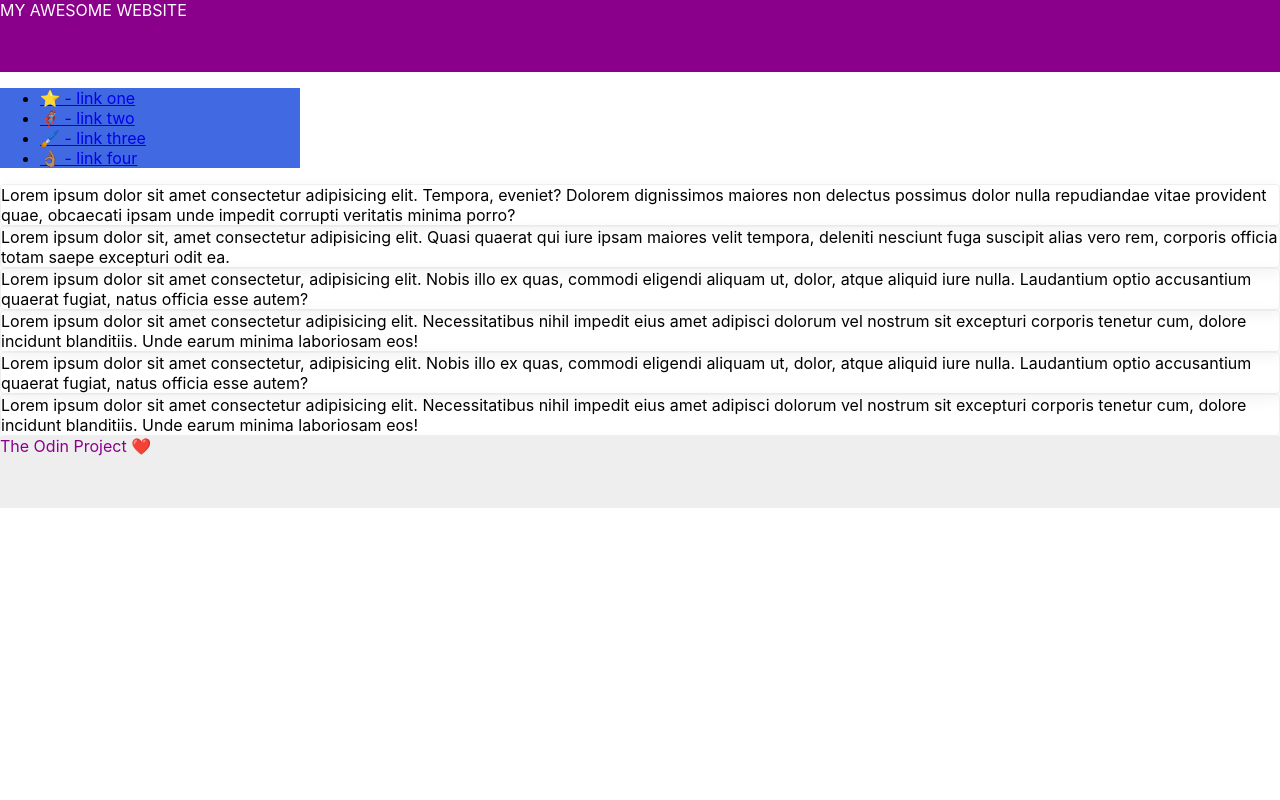
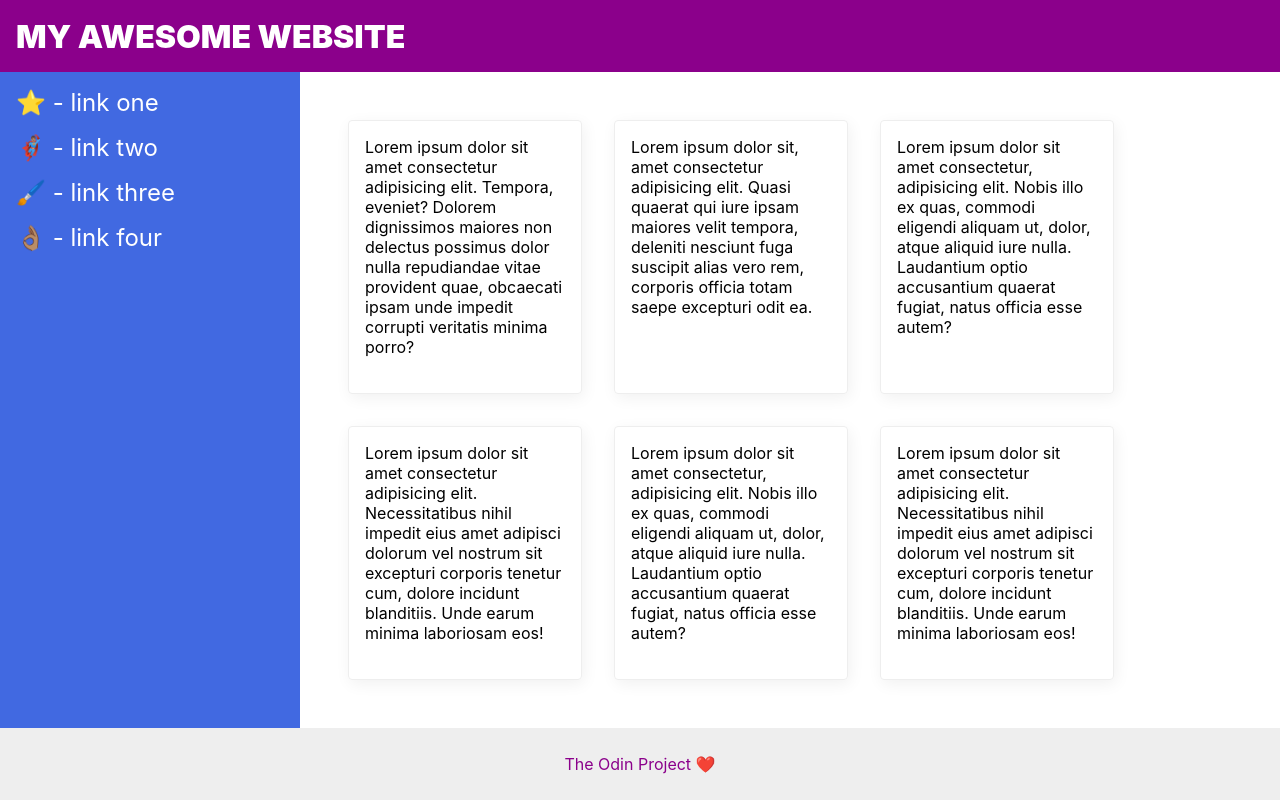
Before and after one commit to SaiNikhil1258/The-Odin-Project, a plain HTML site: page Foundations/CSS Exercises/flex/07-flex-layout-2/index.html in a window 1280 px wide. Drawn offline with Linux system fonts and the light colour scheme.

Commit message:
flexbox exercises

```diff
--- a/Foundations/CSS Exercises/flex/01-flex-center/style.css
+++ b/Foundations/CSS Exercises/flex/01-flex-center/style.css
@@ -3,6 +3,9 @@
   border: 4px solid midnightblue;
   width: 400px;
   height: 300px;
+  display: flex;
+  align-items: center;
+  justify-content: center;
 }
 
 .box {
--- a/Foundations/CSS Exercises/flex/02-flex-header/style.css
+++ b/Foundations/CSS Exercises/flex/02-flex-header/style.css
@@ -1,6 +1,11 @@
 .header  {
   font-family: monospace;
   background: papayawhip;
+  display:flex;
+  flex-direction: row;
+  justify-content: space-between;
+  align-items: center;
+  padding: 8px;
 }
 
 .logo {
@@ -14,6 +19,10 @@
 ul {
   /* this removes the dots on the list items*/
   list-style-type: none;
+  display: flex;
+  flex-direction: row;
+  padding: 0;
+  margin: 0;
 }
 
 a {
@@ -22,4 +31,5 @@ a {
   padding: 8px;
   /* this removes the line under the links */
   text-decoration: none;
+
 }
--- a/Foundations/CSS Exercises/flex/03-flex-header-2/style.css
+++ b/Foundations/CSS Exercises/flex/03-flex-header-2/style.css
@@ -12,6 +12,13 @@ body {
   background: white;
   border-bottom: 1px solid #ddd;
   box-shadow: 0 0 8px rgba(0,0,0,.1);
+  display: flex;
+  flex-direction: row;
+  align-items: center;
+  padding: 16px;
+  position: sticky;
+  justify-content:space-between;
+  padding: 8px;
 }
 
 .profile-image {
@@ -20,6 +27,7 @@ body {
   border-radius: 50%;
   width: 48px;
   height: 48px;
+  display: flex;
 }
 
 .logo {
@@ -35,6 +43,8 @@ button {
   background: rebeccapurple;
   color: white;
   padding: 8px 24px;
+  /* display: flex; */
+  /* justify-content: flex-end; */
 }
 
 a {
@@ -45,4 +55,17 @@ a {
 
 ul {
   list-style-type: none;
+  display: flex;
+  gap:16px;
 }
+
+li {
+  /* justify-content: flex-end; */
+  margin-right: 16px;
+}
+
+.left, .right{
+  display: flex;
+  align-items: center;
+  gap: 16px;
+}
--- a/Foundations/CSS Exercises/flex/04-flex-information/style.css
+++ b/Foundations/CSS Exercises/flex/04-flex-information/style.css
@@ -1,5 +1,6 @@
 body {
   font-family: 'Courier New', Courier, monospace;
+  text-align: center;
 }
 
 img {
@@ -10,6 +11,10 @@ img {
 .title {
   font-size: 36px;
   font-weight: 900;
+  display: flex;
+  justify-content: center;
+  align-items: center;
+  margin: 32px;
 }
 
 /* do not edit this footer */
@@ -24,3 +29,14 @@ img {
   justify-content: center;
   background: #eee;
 }
+
+
+.container{
+  display: flex;
+  justify-content: center;
+  gap: 52px;
+}
+
+.info{
+  max-width: 200px;
+}
--- a/Foundations/CSS Exercises/flex/05-flex-modal/style.css
+++ b/Foundations/CSS Exercises/flex/05-flex-modal/style.css
@@ -20,6 +20,9 @@ body {
   width: 480px;
   border-radius: 10px;
   box-shadow: 2px 4px 16px rgba(0,0,0,.2);
+  display: flex;
+  gap: 16px;
+  padding: 16px;
 }
 
 .icon {
@@ -33,6 +36,8 @@ body {
   display: flex;
   align-items: center;
   justify-content: center;
+  flex-shrink: 0;
+
 }
 
 .close-button {
@@ -67,3 +72,18 @@ button.cancel {
   border: 1px solid #ddd;
   color: royalblue;
 }
+
+
+.header{
+  display: flex;
+  align-items: center;
+  justify-content: space-between;
+  font-size: 18px;
+  font-weight: 700;
+  margin-bottom: 8px;
+}
+
+
+.text{
+  margin-bottom: 16px;;
+}
--- a/Foundations/CSS Exercises/flex/06-flex-layout/style.css
+++ b/Foundations/CSS Exercises/flex/06-flex-layout/style.css
@@ -25,3 +25,43 @@ input {
   width: 400px;
   margin-bottom: 16px;
 }
+
+body{
+  display: flex;
+  flex-direction: column;
+}
+
+button{
+  padding: 8px 24px;
+}
+
+.content{
+  flex:1;
+  display: flex;
+  align-items: center;
+  justify-content: center;
+  flex-direction: column;
+  gap: 16px;
+}
+
+
+a{
+  color: #666;
+  text-decoration: none;
+}
+
+.header,.footer{
+  display: flex;
+  justify-content: space-between;
+  padding: 16px;
+}
+
+.footer{
+  background: #eee;
+}
+
+ul{
+  list-style: none;
+  display: flex;
+  gap: 16px;
+}
--- a/Foundations/CSS Exercises/flex/07-flex-layout-2/index.html
+++ b/Foundations/CSS Exercises/flex/07-flex-layout-2/index.html
@@ -11,7 +11,7 @@
     <div class="header">
       MY AWESOME WEBSITE
     </div>
-
+    <div class="body">
       <div class="sidebar">
         <ul>
           <li><a href="#">⭐ - link one</a></li>
@@ -20,14 +20,15 @@
           <li><a href="#">👌🏽 - link four</a></li>
         </ul>
       </div>
-
+      <div class="container">
         <div class="card">Lorem ipsum dolor sit amet consectetur adipisicing elit. Tempora, eveniet? Dolorem dignissimos maiores non delectus possimus dolor nulla repudiandae vitae provident quae, obcaecati ipsam unde impedit corrupti veritatis minima porro?</div>
         <div class="card">Lorem ipsum dolor sit, amet consectetur adipisicing elit. Quasi quaerat qui iure ipsam maiores velit tempora, deleniti nesciunt fuga suscipit alias vero rem, corporis officia totam saepe excepturi odit ea.</div>
         <div class="card">Lorem ipsum dolor sit amet consectetur, adipisicing elit. Nobis illo ex quas, commodi eligendi aliquam ut, dolor, atque aliquid iure nulla. Laudantium optio accusantium quaerat fugiat, natus officia esse autem?</div>
         <div class="card">Lorem ipsum dolor sit amet consectetur adipisicing elit. Necessitatibus nihil impedit eius amet adipisci dolorum vel nostrum sit excepturi corporis tenetur cum, dolore incidunt blanditiis. Unde earum minima laboriosam eos!</div>
         <div class="card">Lorem ipsum dolor sit amet consectetur, adipisicing elit. Nobis illo ex quas, commodi eligendi aliquam ut, dolor, atque aliquid iure nulla. Laudantium optio accusantium quaerat fugiat, natus officia esse autem?</div>
         <div class="card">Lorem ipsum dolor sit amet consectetur adipisicing elit. Necessitatibus nihil impedit eius amet adipisci dolorum vel nostrum sit excepturi corporis tenetur cum, dolore incidunt blanditiis. Unde earum minima laboriosam eos!</div>
-
+      </div>
+    </div>
     <div class="footer">
       The Odin Project ❤️
     </div>
--- a/Foundations/CSS Exercises/flex/07-flex-layout-2/style.css
+++ b/Foundations/CSS Exercises/flex/07-flex-layout-2/style.css
@@ -2,12 +2,24 @@ body {
   font-family: -apple-system, BlinkMacSystemFont, 'Segoe UI', Roboto, Oxygen, Ubuntu, Cantarell, 'Open Sans', 'Helvetica Neue', sans-serif;
   margin: 0;
   min-height: 100vh;
+  display: flex;
+  flex-direction: column;
 }
 
 .header {
   height: 72px;
   background: darkmagenta;
   color: white;
+  display: flex;
+  align-items: center;
+  padding: 0px 16px;
+  font-size: 32px;
+  font-weight: 900;
+}
+
+.body{
+  flex:1;
+  display: flex;
 }
 
 .footer {
@@ -20,6 +32,8 @@ body {
   width: 300px;
   background: royalblue;
   box-sizing: border-box;
+  flex-shrink: 0;
+  padding: 16px;
 }
 
 .card {
@@ -27,3 +41,40 @@ body {
   box-shadow: 2px 4px 16px rgba(0,0,0,.06);
   border-radius: 4px;
 }
+
+ul{
+  list-style-type: none;
+  margin: 0;
+  padding: 0;
+}
+
+li{
+  margin-bottom: 16px;
+}
+
+a{
+  color: white;
+  text-decoration: none;
+  font-size: 24px;
+}
+
+
+.container{
+  padding: 32px;
+  display: flex;
+  flex-wrap: wrap;
+}
+
+
+.card{
+  padding: 16px;
+  width: 200px;
+  margin: 16px;
+}
+
+
+.footer {
+  display: flex;
+  align-items: center;
+  justify-content: center;
+}
--- a/Foundations/CSS Exercises/margin-and-padding/02-margin-and-padding-2/style.css
+++ b/Foundations/CSS Exercises/margin-and-padding/02-margin-and-padding-2/style.css
@@ -1,27 +1,40 @@
 body {
   background: #eee;
   font-family: sans-serif;
+  margin: 8px;
 }
 
 .card {
   width: 400px;
   background: #fff;
   margin: 16px auto;
+  padding: 8px;
+  font-size: 16px;
 }
 
 .title {
   background: #e3f4ff;
+  margin: 8px;
+  padding: 26px 8px;
 }
 
 .content {
   background: #e3f4ff;
+  margin: 8px;
 }
 
 .button-container {
   background: #e3f4ff;
+  margin: 8px;
+  padding: 8px;
+  text-align: center;
 }
 
 button {
   background: white;
   border: 1px solid #eee;
+  margin: 8px;
+  display: block;
+  padding: 8px 24px;
+  margin:0 auto;
 }
```
Also changed, not shown: Foundations/CSS Exercises/flex/03-flex-header-2/index.html (+4 -0 lines), Foundations/CSS Exercises/flex/04-flex-information/index.html (+11 -1 lines), Foundations/CSS Exercises/flex/05-flex-modal/index.html (+6 -5 lines), Foundations/CSS Exercises/margin-and-padding/01-margin-and-padding-1/style.css (+5 -5 lines), Foundations/CSS FLEXBOX LANDING PAGE/index.html (added, +16 -0 lines), Foundations/CSS FLEXBOX LANDING PAGE/styles.css (added, +18 -0 lines). Lines whose indentation alone changed are shown as unchanged.
